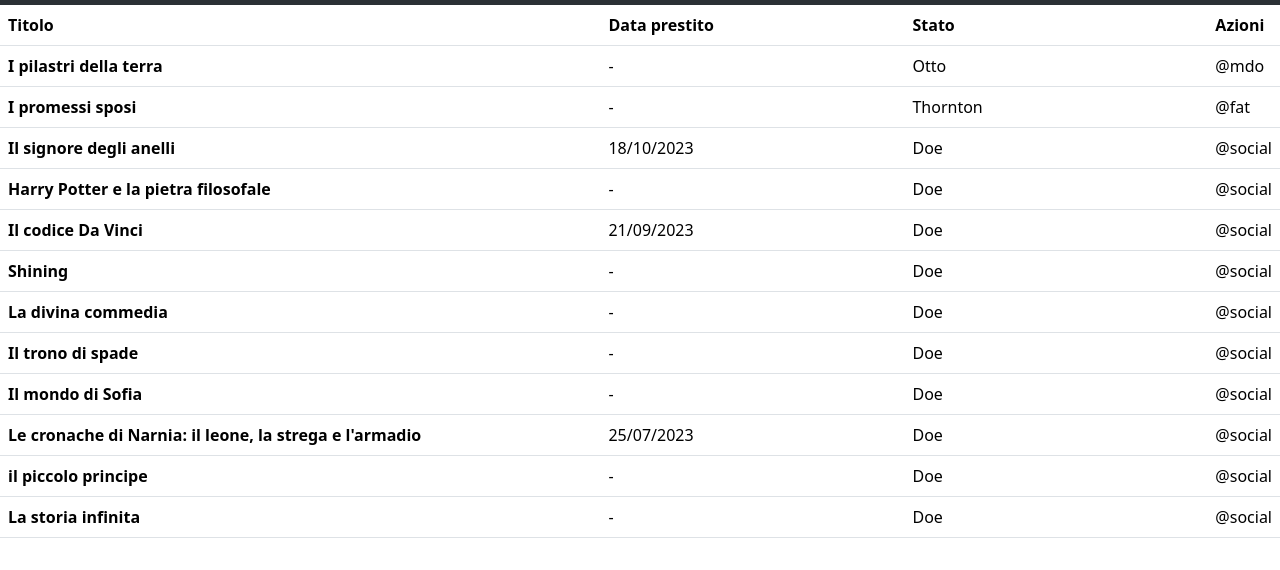
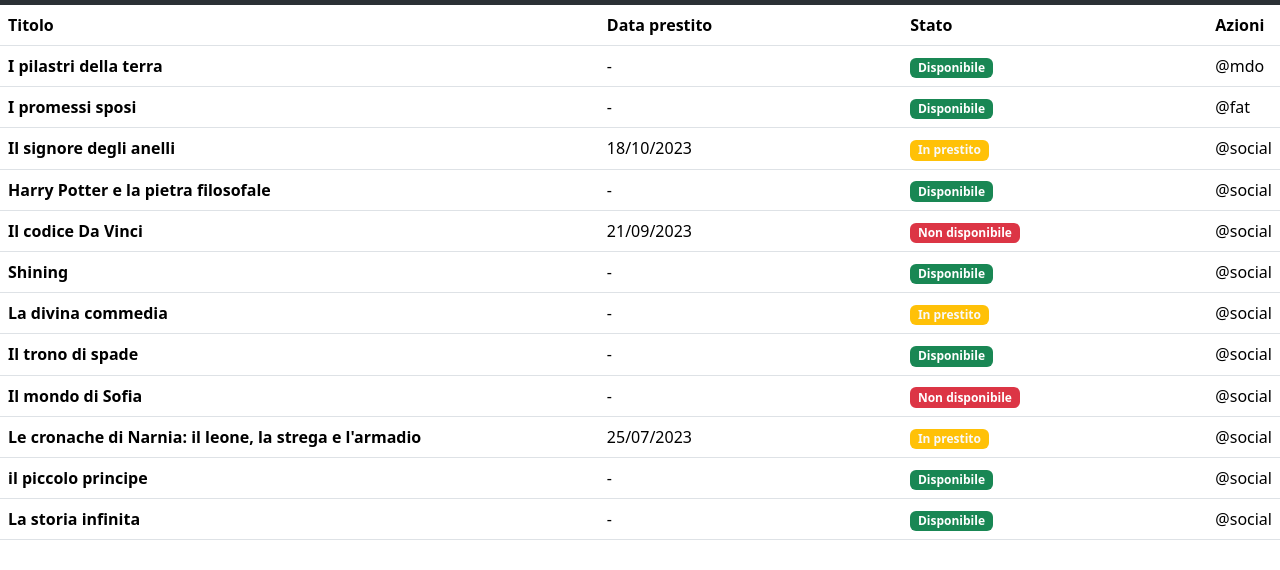
Before and after one commit to Francesco-Leoni-Pro/html-css-bootstrap-dashboard, a plain HTML site: page index.html in a window 1280 px wide. Shown: the part 142-712 px from the top of the page. Drawn offline with nearby package versions, Linux system fonts and the light colour scheme.

Commit message:
feat: aggiunti badge a tabella

```diff
--- a/index.html
+++ b/index.html
@@ -52,73 +52,73 @@
                 <tr>
                     <th scope="row">I pilastri della terra</th>
                     <td class="d-none d-md-table-cell">-</td>
-                    <td>Otto</td>
+                    <td><span class="badge text-bg-success">Disponibile</span></td>
                     <td>@mdo</td>
                 </tr>
                 <tr>
                     <th scope="row">I promessi sposi</th>
                     <td class="d-none d-md-table-cell">-</td>
-                    <td>Thornton</td>
+                    <td><span class="badge text-bg-success">Disponibile</span></td>
                     <td>@fat</td>
                 </tr>
                 <tr>
                     <th scope="row">Il signore degli anelli</th>
                     <td class="d-none d-md-table-cell">18/10/2023</td>
-                    <td>Doe</td>
+                    <td><span class="badge text-bg-warning text-light">In prestito</span></td>
                     <td>@social</td>
                 </tr>
                 <tr>
                     <th scope="row">Harry Potter e la pietra filosofale</th>
                     <td class="d-none d-md-table-cell">-</td>
-                    <td>Doe</td>
+                    <td><span class="badge text-bg-success">Disponibile</span></td>
                     <td>@social</td>
                 </tr>
                 <tr>
                     <th scope="row">Il codice Da Vinci</th>
                     <td class="d-none d-md-table-cell">21/09/2023</td>
-                    <td>Doe</td>
+                    <td><span class="badge text-bg-danger">Non disponibile</span></td>
                     <td>@social</td>
                 </tr>
                 <tr>
                     <th scope="row">Shining</th>
                     <td class="d-none d-md-table-cell">-</td>
-                    <td>Doe</td>
+                    <td><span class="badge text-bg-success">Disponibile</span></td>
                     <td>@social</td>
                 </tr>
                 <tr>
                     <th scope="row">La divina commedia</th>
                     <td class="d-none d-md-table-cell">-</td>
-                    <td>Doe</td>
+                    <td><span class="badge text-bg-warning text-light">In prestito</span></td>
                     <td>@social</td>
                 </tr>
                 <tr>
                     <th scope="row">Il trono di spade</th>
                     <td class="d-none d-md-table-cell">-</td>
-                    <td>Doe</td>
+                    <td><span class="badge text-bg-success">Disponibile</span></td>
                     <td>@social</td>
                 </tr>
                 <tr>
                     <th scope="row">Il mondo di Sofia</th>
                     <td class="d-none d-md-table-cell">-</td>
-                    <td>Doe</td>
+                    <td><span class="badge text-bg-danger">Non disponibile</span></td>
                     <td>@social</td>
                 </tr>
                 <tr>
                     <th scope="row">Le cronache di Narnia: il leone, la strega e l'armadio</th>
                     <td class="d-none d-md-table-cell">25/07/2023</td>
-                    <td>Doe</td>
+                    <td><span class="badge text-bg-warning text-light">In prestito</span></td>
                     <td>@social</td>
                 </tr>
                 <tr>
                     <th scope="row">il piccolo principe</th>
                     <td class="d-none d-md-table-cell">-</td>
-                    <td>Doe</td>
+                    <td><span class="badge text-bg-success">Disponibile</span></td>
                     <td>@social</td>
                 </tr>
                 <tr>
                     <th scope="row">La storia infinita</th>
                     <td class="d-none d-md-table-cell">-</td>
-                    <td>Doe</td>
+                    <td><span class="badge text-bg-success">Disponibile</span></td>
                     <td>@social</td>
                 </tr>
             </tbody>
```
